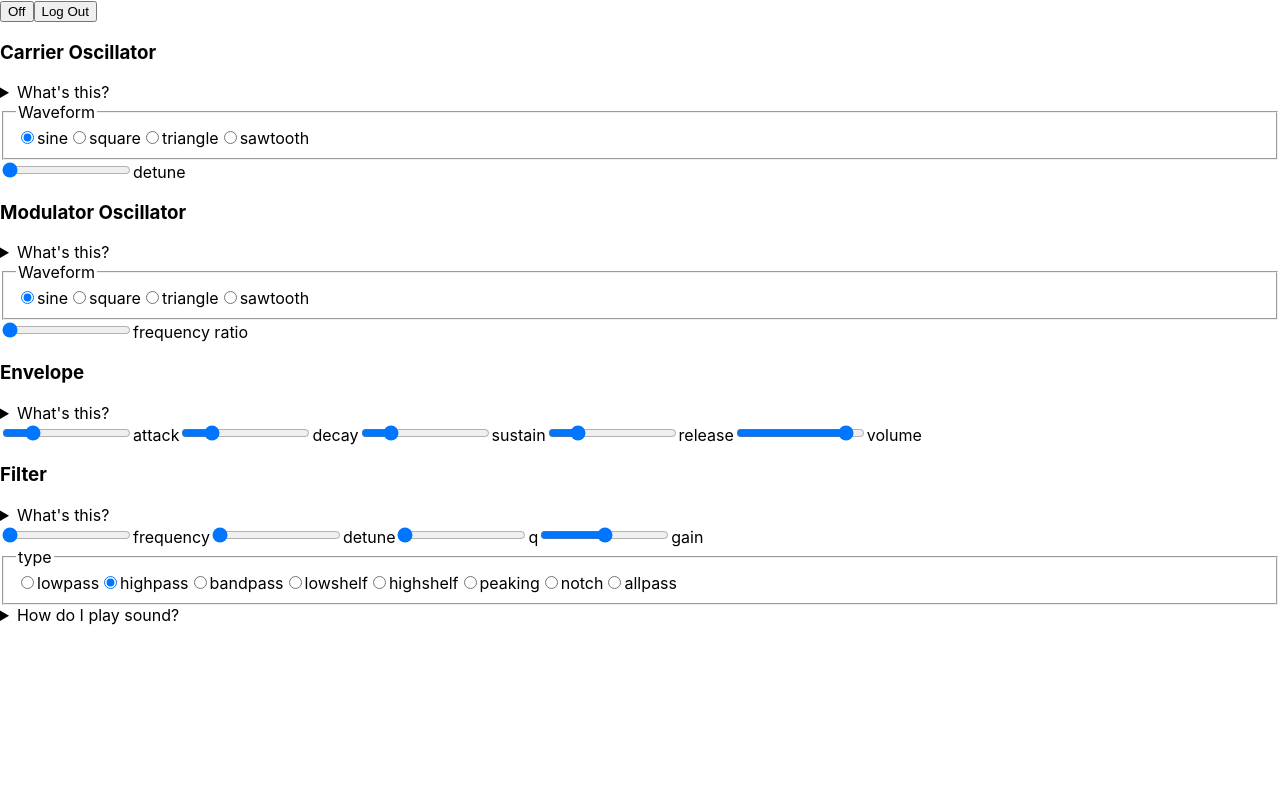
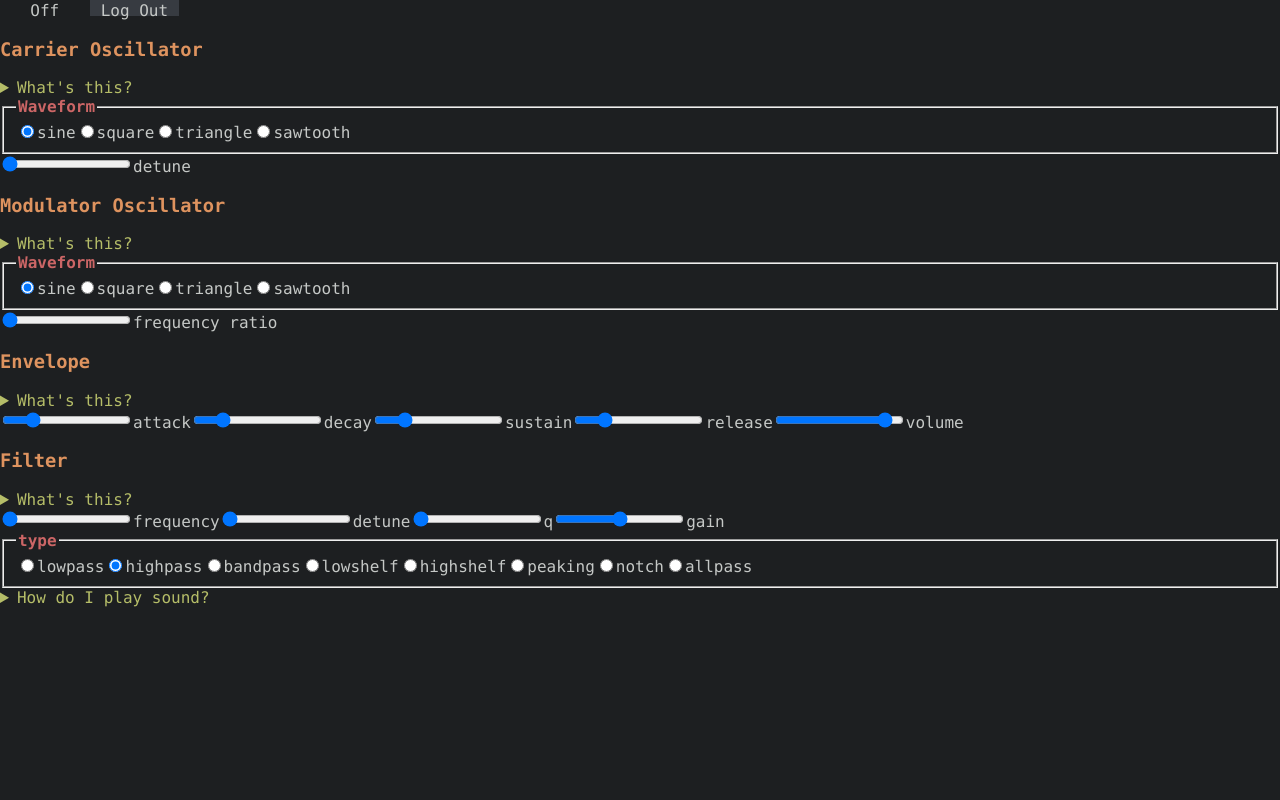
Before and after one commit to wavesinaroom/my_odin_project_synthesizer, a React (Create React App) app: page / in a window 1280 px wide. Shown: the top 800 px of the page. Built offline with nearby package versions, Linux system fonts and the light colour scheme.

Commit message:
[Feature] Text color

```diff
--- a/src/App.css
+++ b/src/App.css
@@ -1,38 +1,35 @@
-.App {
-  text-align: center;
+* {
+  background-color: #1d1f21;
+  font-family: Consolas, 'Gill Sans', Arial;
+  color: #c5c8c6;
 }
 
-.App-logo {
-  height: 40vmin;
-  pointer-events: none;
+button {
+  background-color: #373b41;
+  border: thin;
+  border-color: #373b41;
+  width: 7vw;
+  height: 2vh;
+  font-size: inherit;
 }
 
-@media (prefers-reduced-motion: no-preference) {
-  .App-logo {
-    animation: App-logo-spin infinite 20s linear;
-  }
+button:hover{
+  background-color: #1d1f21;
 }
 
-.App-header {
-  background-color: #282c34;
-  min-height: 100vh;
-  display: flex;
-  flex-direction: column;
-  align-items: center;
-  justify-content: center;
-  font-size: calc(10px + 2vmin);
-  color: white;
+h3 {
+  color: #de935f;
 }
 
-.App-link {
-  color: #61dafb;
+details [open]> p{
+  z-index: 1;
 }
 
-@keyframes App-logo-spin {
-  from {
-    transform: rotate(0deg);
-  }
-  to {
-    transform: rotate(360deg);
-  }
+summary {
+  color: #b5bd68;
 }
+
+legend{
+  font-weight: bolder;
+  color: #cc6666;
+}
```
